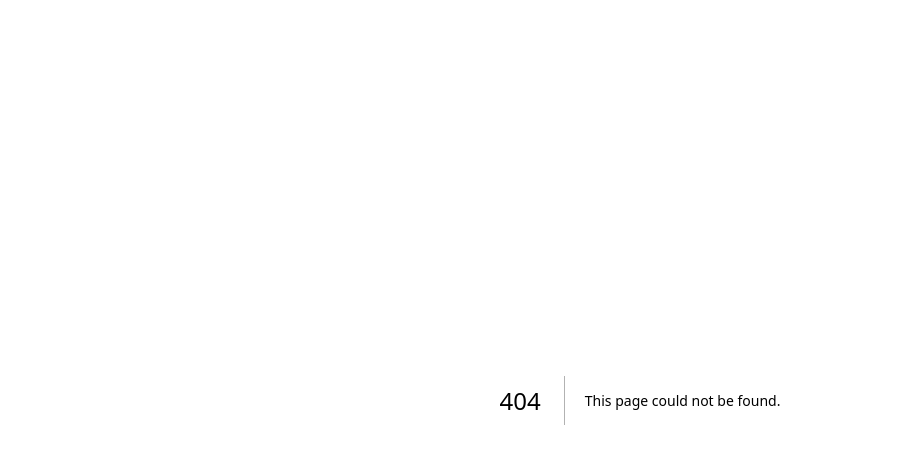
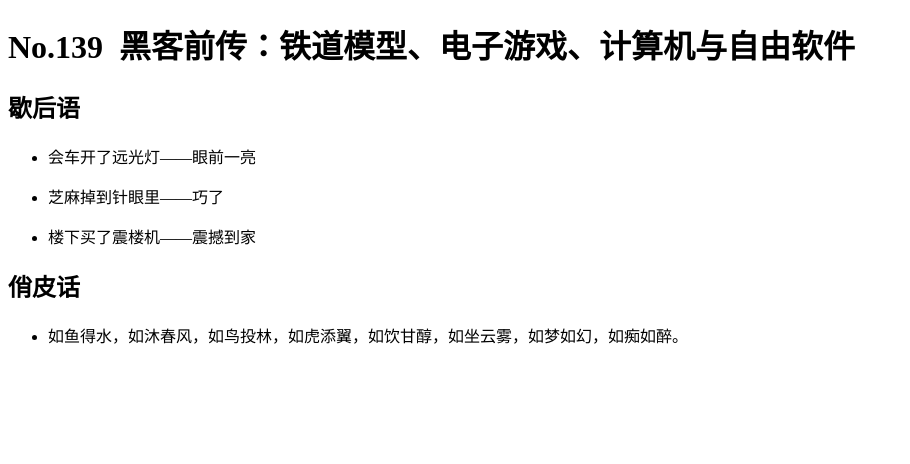
Before and after one commit to eddiehe99/bannatienet, a Next.js app: page /episodes/No.139 in a window 1280 px wide. Before the commit this address had no page. Shown: the top 464 px of the page, without its empty margins (0-910 px from the left). Built offline with nearby package versions, Linux system fonts and the light colour scheme.

Commit message:
feat: add episodes No.138 and No.139

```diff
--- /dev/null
+++ b/src/pages/episodes/No.139.mdx
@@ -0,0 +1,13 @@
+# No.139 ️ 黑客前传：铁道模型、电子游戏、计算机与自由软件
+
+## 歇后语
+
+- 会车开了远光灯——眼前一亮
+
+- 芝麻掉到针眼里——巧了
+
+- 楼下买了震楼机——震撼到家
+
+## 俏皮话
+
+- 如鱼得水，如沐春风，如鸟投林，如虎添翼，如饮甘醇，如坐云雾，如梦如幻，如痴如醉。
--- a/src/pages/episodes/_meta.js
+++ b/src/pages/episodes/_meta.js
@@ -1,6 +1,8 @@
 /* eslint-disable prettier/prettier */
 /* eslint-disable import/no-anonymous-default-export */
 export default {
+    'No.139': 'No.139',
+    'No.138': 'No.138',
     'No.136': 'No.136',
     'No.134': 'No.134',
     'No.133': 'No.133',
```
Also changed, not shown: src/pages/episodes/No.138.mdx (added, +9 -0 lines).
